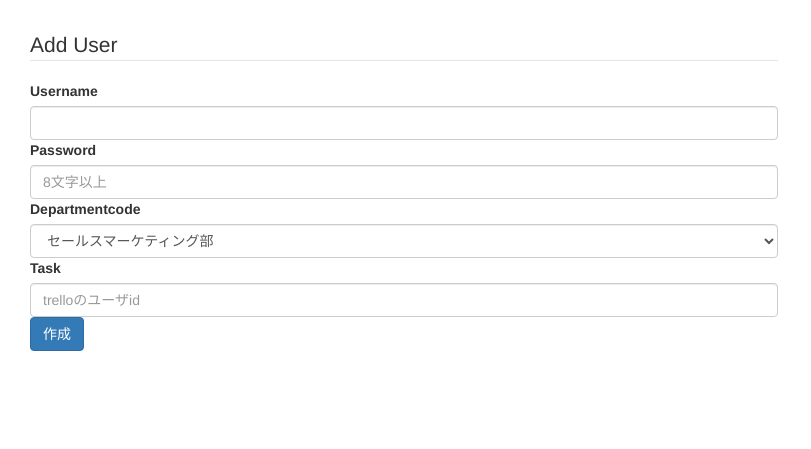
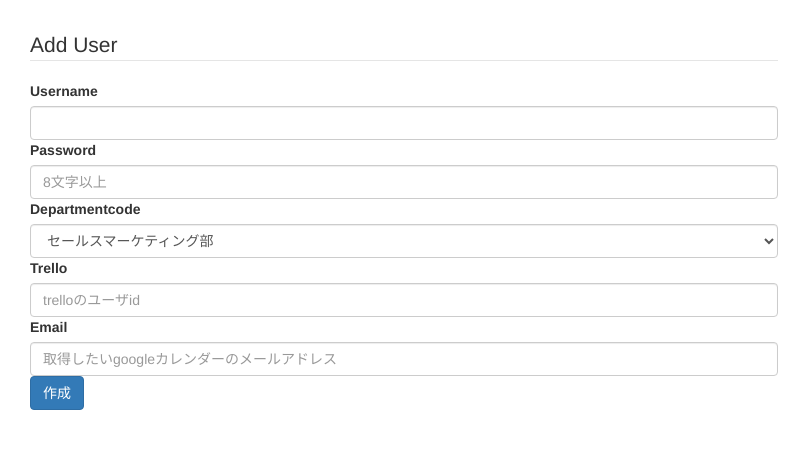
Before and after one commit to TaishiKikuchi/daily_reportapp, a CakePHP app: the page made by app/View/Users/add.ctp in a window 1280 px wide. Shown: the top 449 px of the page, without its empty margins (0-811 px from the left). Run offline with PHP 8.4 and a stand-in for CakePHP, Linux system fonts and the light colour scheme; the template is opened without the code that fills it, so the values that code supplies are empty; form fields are guessed from the names that the template uses; some libraries are stand-ins or nearby versions.

Commit message:
[update] メールアドレス登録追加 + googleカレンダー取得を登録したメールアドレスに対応

```diff
--- a/app/View/Reports/mypage.ctp
+++ b/app/View/Reports/mypage.ctp
@@ -1,8 +1,8 @@
 <?php
     echo $this->Html->css('mypage_style');
     echo $this->element('header'); ?>
-<button type="button" class="button getbutton" onclick="getCardName('<?= h($task) ?>')">Trello読み込み</button>
-<button type="button" class="button getbutton" onclick="getCalendar('<?= h('aaaa') ?>')">カレンダー読み込み</button>
+<button type="button" class="button getbutton" onclick="getCardName('<?= h($trello_id) ?>')">Trello読み込み</button>
+<button type="button" class="button getbutton" onclick="getCalendar('<?= h($email) ?>')">カレンダー読み込み</button>
 
 <div class="container">
     <div class="report_form">
--- a/app/View/Users/add.ctp
+++ b/app/View/Users/add.ctp
@@ -19,7 +19,8 @@
             ],
             'class' => 'form-control'
         ]);
-        echo $this->Form->input('task', ['class' => 'form-control', 'placeholder' => 'trelloのユーザid']);
+        echo $this->Form->input('trello_id', ['class' => 'form-control', 'placeholder' => 'trelloのユーザid', 'type' => 'text']);
+        echo $this->Form->input('email', ['class' => 'form-control', 'placeholder' => '取得したいgoogleカレンダーのメールアドレス']);
     ?>
     </fieldset>
 
--- a/app/webroot/js/script.js
+++ b/app/webroot/js/script.js
@@ -155,7 +155,7 @@ const getCardName = async(user_id) => {
     */
 const getCalendar = (email) => {
     const request = new XMLHttpRequest();
-    request.open("GET", "http://localhost:8080/daily_reportapp/reports/getSchedules/");
+    request.open("GET", "http://localhost:8080/daily_reportapp/reports/getSchedules/" + email);
     request.addEventListener("load", (event) => {
         let works = JSON.parse(event.target.responseText);
         works.forEach((element) => {
```
Also changed, not shown: app/Controller/ReportsController.php (+5 -4 lines).
